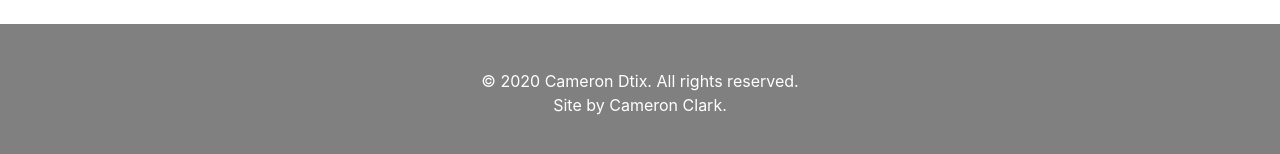
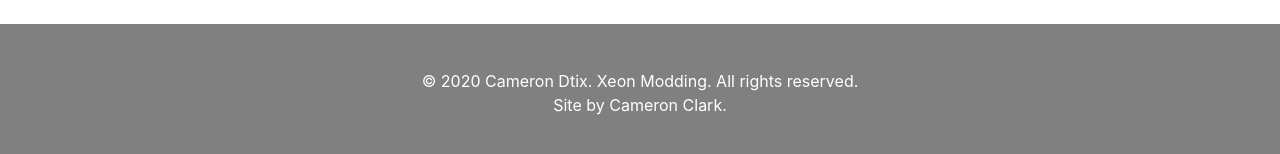
Before and after one commit to StupidDan/CameronClark-Website, a plain HTML site: page xeonmodding.html in a window 1280 px wide. Shown: the part 2476-2630 px from the top of the page. Drawn offline with Linux system fonts and the light colour scheme.

Commit message:
Update xeonmodding.html

```diff
--- a/xeonmodding.html
+++ b/xeonmodding.html
@@ -102,7 +102,7 @@
 			<a href="mailto:clarkyaka1@gmail.com" class="has-text-black"><i class="far fa-envelope footer-icon"></i><br>clarkyaka1@gmail.com</a>
 			<div class="background-section" style="background: grey !important">
                 <footer>
-        <p> &copy; 2020 Cameron Dtix. All rights reserved.</p>
+        <p> &copy; 2020 Cameron Dtix. Xeon Modding. All rights reserved.</p>
         <p> Site by <a href="https://camerondtix.com" target="_blank" style="color:white;">Cameron Clark</a>. </p>
     </footer>
 			</div>
```
